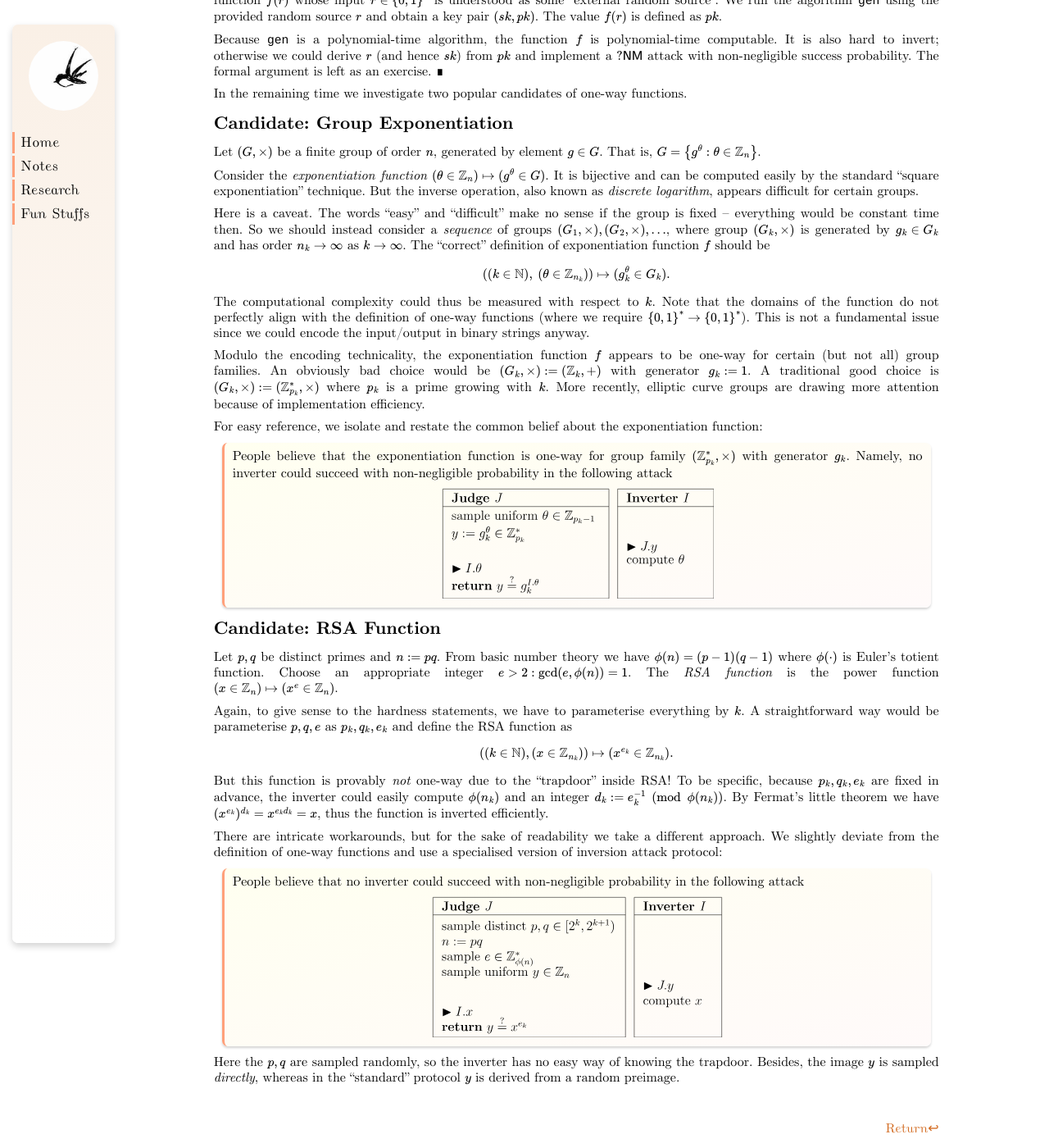
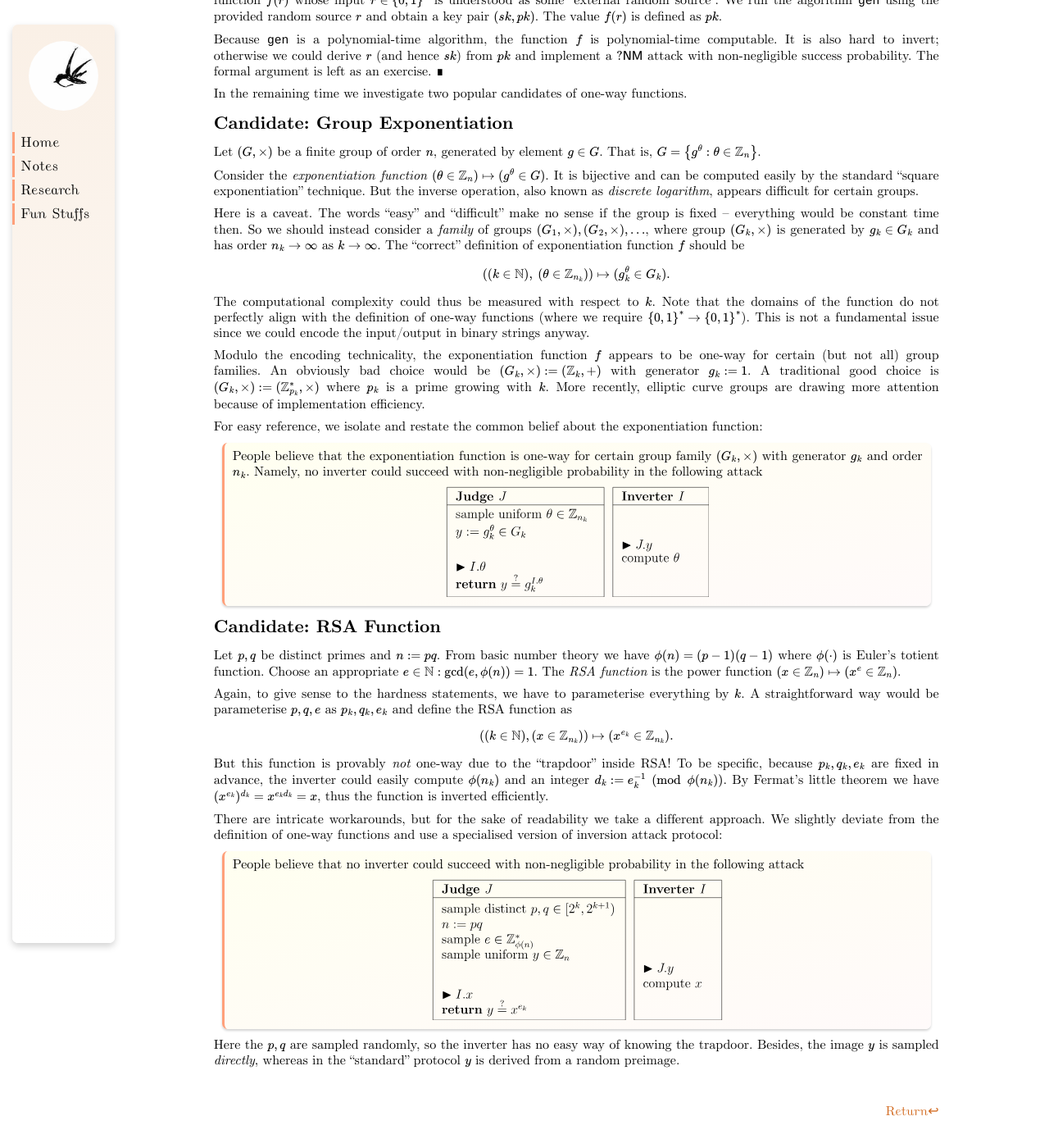
Before and after one commit to YanhengWang/yanhengwang.github.io, a Jekyll site: the page built from notes/signature/3.md, in a window 1280 px wide and 1400 px high, scrolled down 1356 px. Shown: the whole window at 82% size. Built offline with Jekyll 4.4.1, drawn with Linux system fonts in a browser that asks for light colours; after the commit the page ends 2735 px from its top, so only the background shows below that.

Commit message:
update signature-4

```diff
--- a/notes/signature/3.md
+++ b/notes/signature/3.md
@@ -65,7 +65,7 @@ Let $$(G,\times)$$ be a finite group of order $$n$$, generated by element $$g \i
 
 Consider the *exponentiation function* $$(\theta \in \Int_n) \mapsto (g^\theta \in G)$$. It is bijective and can be computed easily by the standard "square exponentiation" technique. But the inverse operation, also known as *discrete logarithm*, appears difficult for certain groups.
 
-Here is a caveat. The words "easy" and "difficult" make no sense if the group is fixed -- everything would be constant time then. So we should instead consider a *sequence* of groups $$(G_1,\times), (G_2,\times), \dots$$, where group $$(G_k,\times)$$ is generated by $$g_k \in G_k$$ and has order $$n_k \to \infty$$ as $$k \to \infty$$. The "correct" definition of exponentiation function $$f$$ should be
+Here is a caveat. The words "easy" and "difficult" make no sense if the group is fixed -- everything would be constant time then. So we should instead consider a *family* of groups $$(G_1,\times), (G_2,\times), \dots$$, where group $$(G_k,\times)$$ is generated by $$g_k \in G_k$$ and has order $$n_k \to \infty$$ as $$k \to \infty$$. The "correct" definition of exponentiation function $$f$$ should be
 
 $$ ((k \in \Nat), ~(\theta \in \Int_{n_k})) \mapsto (g_k^\theta \in G_k). $$
 
@@ -75,14 +75,14 @@ Modulo the encoding technicality, the exponentiation function $$f$$ appears to b
 
 For easy reference, we isolate and restate the common belief about the exponentiation function:
 
-> People believe that the exponentiation function is one-way for group family $$(\Int_{p_k}^*, \times)$$ with generator $$g_k$$. Namely, no inverter could succeed with non-negligible probability in the following attack
+> People believe that the exponentiation function is one-way for certain group family $$(G_k,\times)$$ with generator $$g_k$$ and order $$n_k$$. Namely, no inverter could succeed with non-negligible probability in the following attack
 >
 > ![](./3-dlog.svg){:.centering}
 
 
 # Candidate: RSA Function
 
-Let $$p, q$$ be distinct primes and $$n := p q$$. From basic number theory we have $$\phi(n) = (p-1)(q-1)$$ where $$\phi(\cdot)$$ is Euler's totient function. Choose an appropriate integer $$e > 2: \gcd(e,\phi(n)) = 1$$. The *RSA function* is the power function $$ (x \in \Int_n) \mapsto (x^e \in \Int_n)$$.
+Let $$p, q$$ be distinct primes and $$n := p q$$. From basic number theory we have $$\phi(n) = (p-1)(q-1)$$ where $$\phi(\cdot)$$ is Euler's totient function. Choose an appropriate $$e \in \Nat: \gcd(e,\phi(n)) = 1$$. The *RSA function* is the power function $$ (x \in \Int_n) \mapsto (x^e \in \Int_n)$$.
 
 Again, to give sense to the hardness statements, we have to parameterise everything by $$k$$. A straightforward way would be parameterise $$p, q, e$$ as $$p_k, q_k, e_k$$ and define the RSA function as
 
```
Also changed, not shown: notes/signature/4.md (+32 -1 lines), notes/signature/3-dlog.svg, notes/signature/4-dlog-proof.svg (added), notes/signature/4-dlog-scheme.svg, 3 other files.
